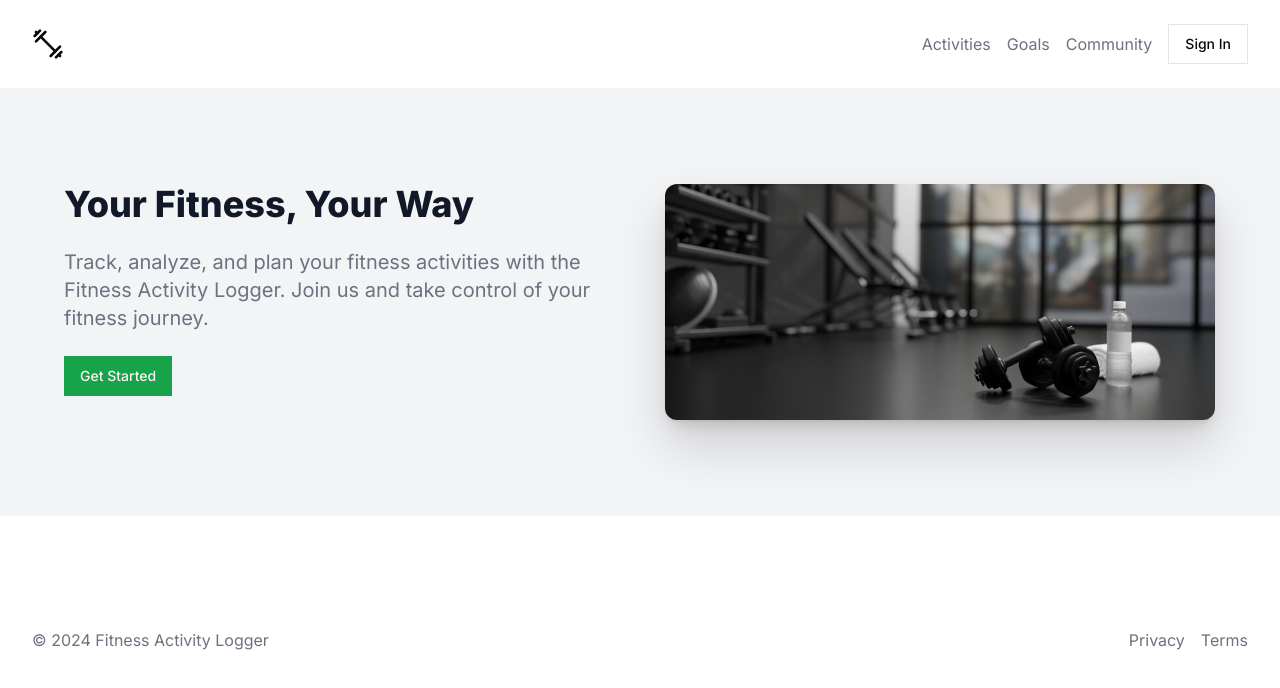
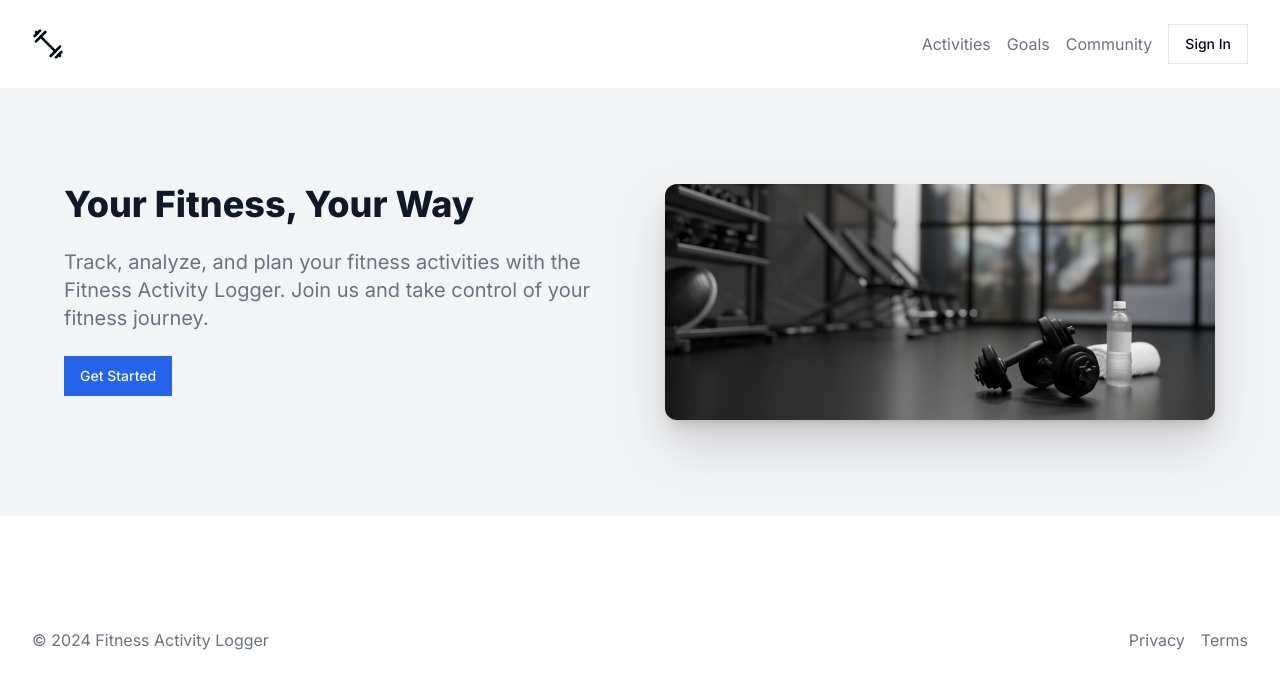
Before and after one commit to eeturonkko/fitness-activity-logger, a Next.js app: page / in a window 1280 px wide. Shown: the top 688 px of the page. Built offline with nearby package versions, Linux system fonts and the light colour scheme.

Commit message:
style: global.css theme change

```diff
--- a/app/globals.css
+++ b/app/globals.css
@@ -5,47 +5,47 @@
 @layer base {
   :root {
     --background: 0 0% 100%;
-    --foreground: 240 10% 3.9%;
+    --foreground: 222.2 84% 4.9%;
     --card: 0 0% 100%;
-    --card-foreground: 240 10% 3.9%;
+    --card-foreground: 222.2 84% 4.9%;
     --popover: 0 0% 100%;
-    --popover-foreground: 240 10% 3.9%;
-    --primary: 142.1 76.2% 36.3%;
-    --primary-foreground: 355.7 100% 97.3%;
-    --secondary: 240 4.8% 95.9%;
-    --secondary-foreground: 240 5.9% 10%;
-    --muted: 240 4.8% 95.9%;
-    --muted-foreground: 240 3.8% 46.1%;
-    --accent: 240 4.8% 95.9%;
-    --accent-foreground: 240 5.9% 10%;
+    --popover-foreground: 222.2 84% 4.9%;
+    --primary: 221.2 83.2% 53.3%;
+    --primary-foreground: 210 40% 98%;
+    --secondary: 210 40% 96.1%;
+    --secondary-foreground: 222.2 47.4% 11.2%;
+    --muted: 210 40% 96.1%;
+    --muted-foreground: 215.4 16.3% 46.9%;
+    --accent: 210 40% 96.1%;
+    --accent-foreground: 222.2 47.4% 11.2%;
     --destructive: 0 84.2% 60.2%;
-    --destructive-foreground: 0 0% 98%;
-    --border: 240 5.9% 90%;
-    --input: 240 5.9% 90%;
-    --ring: 142.1 76.2% 36.3%;
+    --destructive-foreground: 210 40% 98%;
+    --border: 214.3 31.8% 91.4%;
+    --input: 214.3 31.8% 91.4%;
+    --ring: 221.2 83.2% 53.3%;
     --radius: rem;
   }
 
   .dark {
-    --background: 20 14.3% 4.1%;
-    --foreground: 0 0% 95%;
-    --card: 24 9.8% 10%;
-    --card-foreground: 0 0% 95%;
-    --popover: 0 0% 9%;
-    --popover-foreground: 0 0% 95%;
-    --primary: 142.1 70.6% 45.3%;
-    --primary-foreground: 144.9 80.4% 10%;
-    --secondary: 240 3.7% 15.9%;
-    --secondary-foreground: 0 0% 98%;
-    --muted: 0 0% 15%;
-    --muted-foreground: 240 5% 64.9%;
-    --accent: 12 6.5% 15.1%;
-    --accent-foreground: 0 0% 98%;
+    --background: 222.2 84% 4.9%;
+    --foreground: 210 40% 98%;
+    --card: 222.2 84% 4.9%;
+    --card-foreground: 210 40% 98%;
+    --popover: 222.2 84% 4.9%;
+    --popover-foreground: 210 40% 98%;
+    --primary: 217.2 91.2% 59.8%;
+    --primary-foreground: 222.2 47.4% 11.2%;
+    --secondary: 217.2 32.6% 17.5%;
+    --secondary-foreground: 210 40% 98%;
+    --muted: 217.2 32.6% 17.5%;
+    --muted-foreground: 215 20.2% 65.1%;
+    --accent: 217.2 32.6% 17.5%;
+    --accent-foreground: 210 40% 98%;
     --destructive: 0 62.8% 30.6%;
-    --destructive-foreground: 0 85.7% 97.3%;
-    --border: 240 3.7% 15.9%;
-    --input: 240 3.7% 15.9%;
-    --ring: 142.4 71.8% 29.2%;
+    --destructive-foreground: 210 40% 98%;
+    --border: 217.2 32.6% 17.5%;
+    --input: 217.2 32.6% 17.5%;
+    --ring: 224.3 76.3% 48%;
   }
 }
 
```
